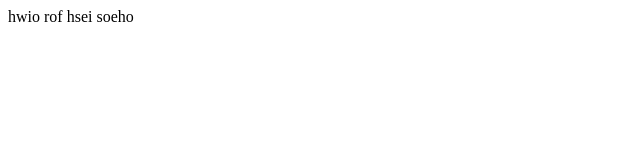
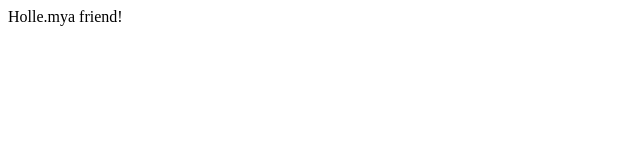
Before and after one commit to Shane009/Shane009.github.io, a plain HTML site: page index.html in a window 1280 px wide. Shown: the full height of the page, 0-640 px from the left. Drawn offline with Linux system fonts and the light colour scheme.

Commit message:
第二次

```diff
--- a/index.html
+++ b/index.html
@@ -7,6 +7,6 @@
     <title>Document</title>
 </head>
 <body>
-    hwio rof hsei soeho
+    Holle.mya friend!
 </body>
 </html>
```
